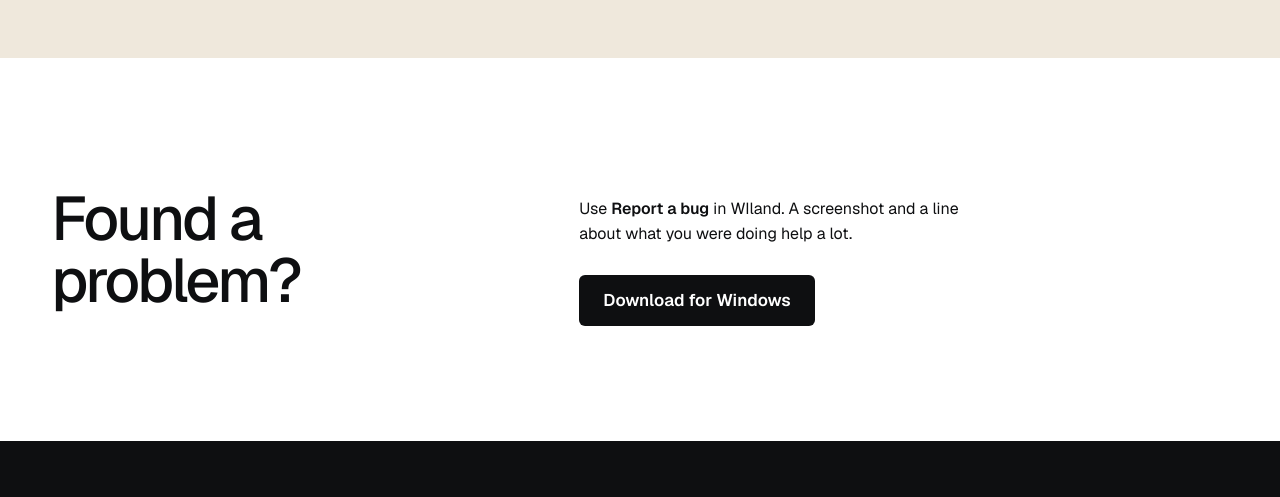
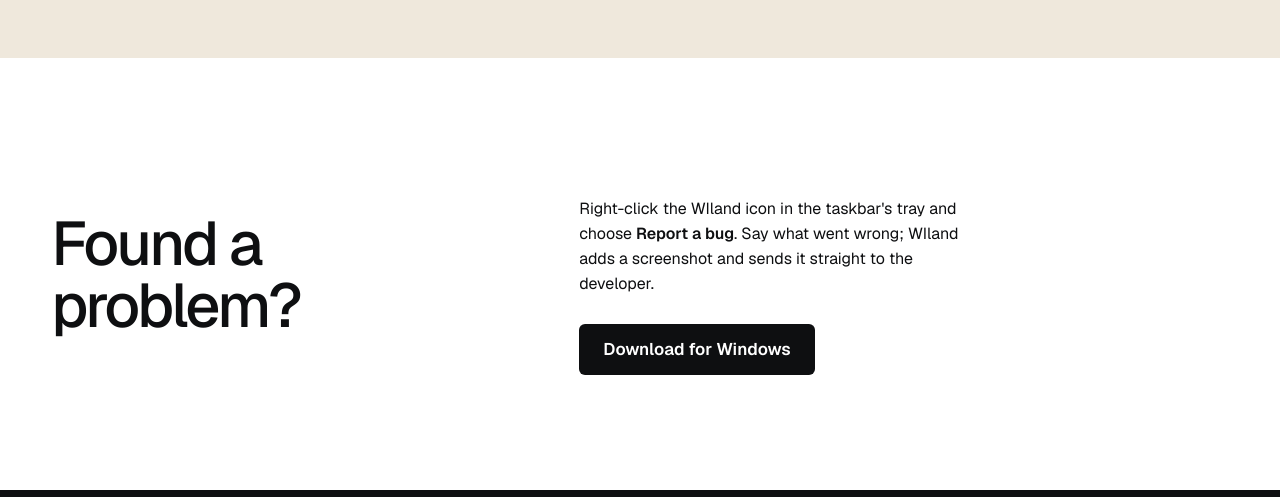
Before and after one commit to ne-wtn/WIland, a plain HTML site: page index.html in a window 1280 px wide. Shown: the part 4023-4520 px from the top of the page. Drawn offline with Linux system fonts and the light colour scheme; no server answers.

Commit message:
Say where Report a bug is

```diff
--- a/index.html
+++ b/index.html
@@ -152,7 +152,7 @@
       <div class="wrap band-split">
         <h2>Found a problem?</h2>
         <div>
-          <p class="band-body">Use <b>Report a bug</b> in WIland. A screenshot and a line about what you were doing help a lot.</p>
+          <p class="band-body">Right-click the WIland icon in the taskbar's tray and choose <b>Report a bug</b>. Say what went wrong; WIland adds a screenshot and sends it straight to the developer.</p>
           <a class="btn btn--lg js-dl" href="https://github.com/ne-wtn/WIland-Releases/releases/latest">Download for Windows</a>
         </div>
       </div>
```
